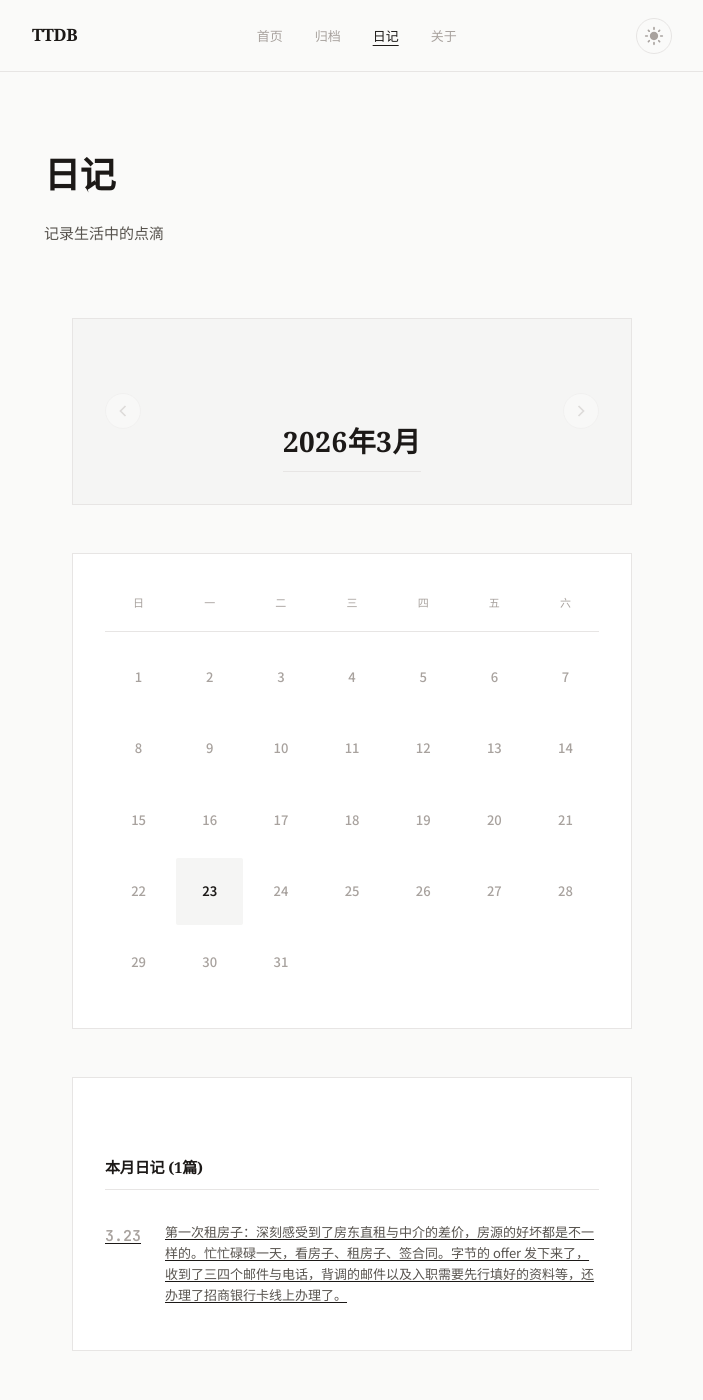
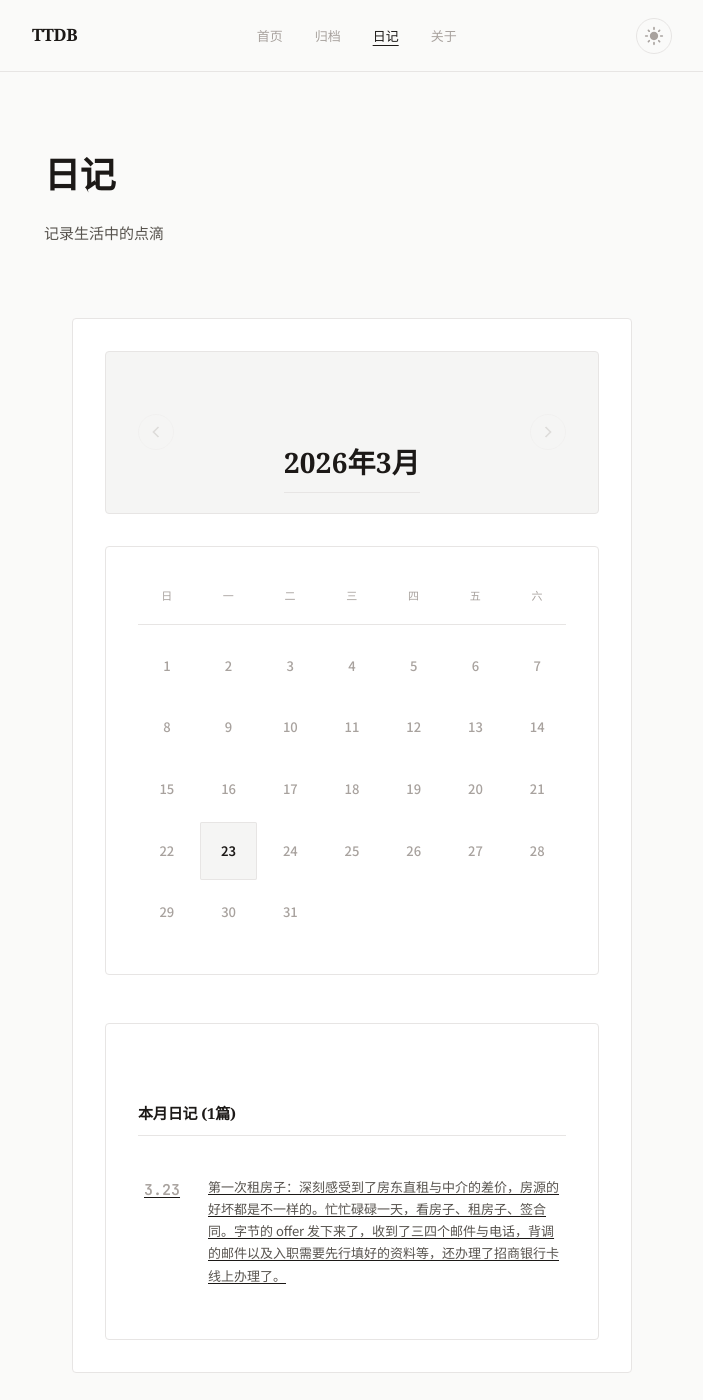
Before and after one commit to HgnGoning/HgnGoning.github.io, a Jekyll site: the page built from diary.md, in a window 1280 px wide and 1400 px high. Shown: the whole window, without its empty margins (288-991 px from the left). Built offline with Jekyll 4.4.1, drawn with Linux system fonts in a browser that asks for light colours.

Commit message:
feat: warm up diary styles
Co-Authored-By: Claude Opus 4.6 <noreply@anthropic.com>

```diff
--- a/_sass/_components.scss
+++ b/_sass/_components.scss
@@ -366,16 +366,21 @@
 .diary-calendar-container {
   max-width: 560px;
   margin: 0 auto;
+  padding: var(--spacing-lg);
+  background-color: var(--color-card-bg);
+  border: 1px solid var(--color-border);
+  border-radius: var(--radius-md);
 }
 
 .calendar-header {
   display: flex;
   align-items: center;
   justify-content: space-between;
-  margin-bottom: var(--spacing-xl);
-  padding: var(--spacing-lg);
+  margin-bottom: var(--spacing-lg);
+  padding: var(--spacing-md) var(--spacing-lg);
   background-color: var(--color-bg-secondary);
   border: 1px solid var(--color-border);
+  border-radius: var(--radius-md);
 }
 
 .calendar-title {
@@ -384,7 +389,7 @@
   font-weight: 600;
   color: var(--color-text);
   margin: 0;
-  letter-spacing: 0.02em;
+  letter-spacing: 0.01em;
 }
 
 .calendar-nav-btn {
@@ -392,7 +397,7 @@
   height: 36px;
   border-radius: var(--radius-full);
   border: 1px solid var(--color-border);
-  background-color: var(--color-card-bg);
+  background-color: transparent;
   color: var(--color-text-muted);
   cursor: pointer;
   display: flex;
@@ -403,6 +408,7 @@
   &:hover:not(:disabled) {
     color: var(--color-text);
     border-color: var(--color-text-muted);
+    background-color: var(--color-card-bg);
   }
 
   &:disabled {
@@ -415,6 +421,7 @@
   margin-bottom: var(--spacing-xl);
   background-color: var(--color-card-bg);
   border: 1px solid var(--color-border);
+  border-radius: var(--radius-md);
   padding: var(--spacing-lg);
 }
 
@@ -433,6 +440,7 @@
     color: var(--color-text-muted);
     padding: var(--spacing-xs) 0;
     text-transform: uppercase;
+    letter-spacing: 0.04em;
   }
 }
 
@@ -463,6 +471,7 @@
 
   &.has-diary {
     background-color: var(--color-bg-secondary);
+    box-shadow: inset 0 0 0 1px var(--color-border);
 
     .day-link {
       display: flex;
@@ -498,6 +507,7 @@
 .diary-list-section {
   background-color: var(--color-card-bg);
   border: 1px solid var(--color-border);
+  border-radius: var(--radius-md);
   padding: var(--spacing-lg);
 }
 
@@ -514,19 +524,22 @@
 .diary-list {
   display: flex;
   flex-direction: column;
-  gap: 1px;
+  gap: var(--spacing-xs);
 }
 
 .diary-item {
   display: flex;
   align-items: flex-start;
   gap: var(--spacing-md);
-  padding: var(--spacing-sm) 0;
+  padding: var(--spacing-md) var(--spacing-xs);
+  border-radius: var(--radius-sm);
   text-decoration: none;
   color: inherit;
   transition: all var(--transition-fast);
 
   &:hover {
+    background-color: var(--color-bg-secondary);
+
     .diary-item-date {
       color: var(--color-text);
     }
@@ -537,7 +550,7 @@
   font-size: var(--font-size-base);
   font-weight: 600;
   color: var(--color-text-muted);
-  min-width: 40px;
+  min-width: 44px;
   font-family: var(--font-mono);
   transition: color var(--transition-fast);
 }
@@ -545,7 +558,7 @@
 .diary-item-excerpt {
   font-size: var(--font-size-sm);
   color: var(--color-text-secondary);
-  line-height: 1.6;
+  line-height: 1.7;
   flex: 1;
 }
 
@@ -554,14 +567,17 @@
   color: var(--color-text-muted);
   text-align: center;
   padding: var(--spacing-lg);
+  background-color: var(--color-bg-secondary);
+  border-radius: var(--radius-md);
 }
 
 // 日记详情页
 .diary-header {
   text-align: center;
-  padding: var(--spacing-xl) 0;
+  padding: var(--spacing-xl) 0 var(--spacing-lg);
   margin-bottom: var(--spacing-xl);
   border-bottom: 1px solid var(--color-border);
+  box-shadow: inset 0 -1px 0 0 var(--color-bg-secondary);
 }
 
 .diary-date {
@@ -577,16 +593,16 @@
   font-size: var(--font-size-xs);
   color: var(--color-text-muted);
   text-transform: uppercase;
-  letter-spacing: 0.1em;
+  letter-spacing: 0.08em;
 }
 
 .diary-content {
   font-size: var(--font-size-base);
-  line-height: 2;
+  line-height: 1.9;
   color: var(--color-text);
 
   p {
-    margin-bottom: var(--spacing-md);
+    margin-bottom: var(--spacing-lg);
     text-indent: 2em;
   }
 }
@@ -599,6 +615,7 @@
   padding-top: var(--spacing-lg);
   margin-top: var(--spacing-xl);
   border-top: 1px solid var(--color-border);
+  box-shadow: inset 0 1px 0 0 var(--color-bg-secondary);
 }
 
 .diary-nav-link {
@@ -610,11 +627,13 @@
   text-decoration: none;
   padding: var(--spacing-sm) var(--spacing-md);
   border: 1px solid var(--color-border);
+  border-radius: var(--radius-sm);
   transition: all var(--transition-fast);
 
   &:hover:not(.disabled) {
     color: var(--color-text);
     border-color: var(--color-text-muted);
+    background-color: var(--color-bg-secondary);
   }
 
   &.disabled {
```
